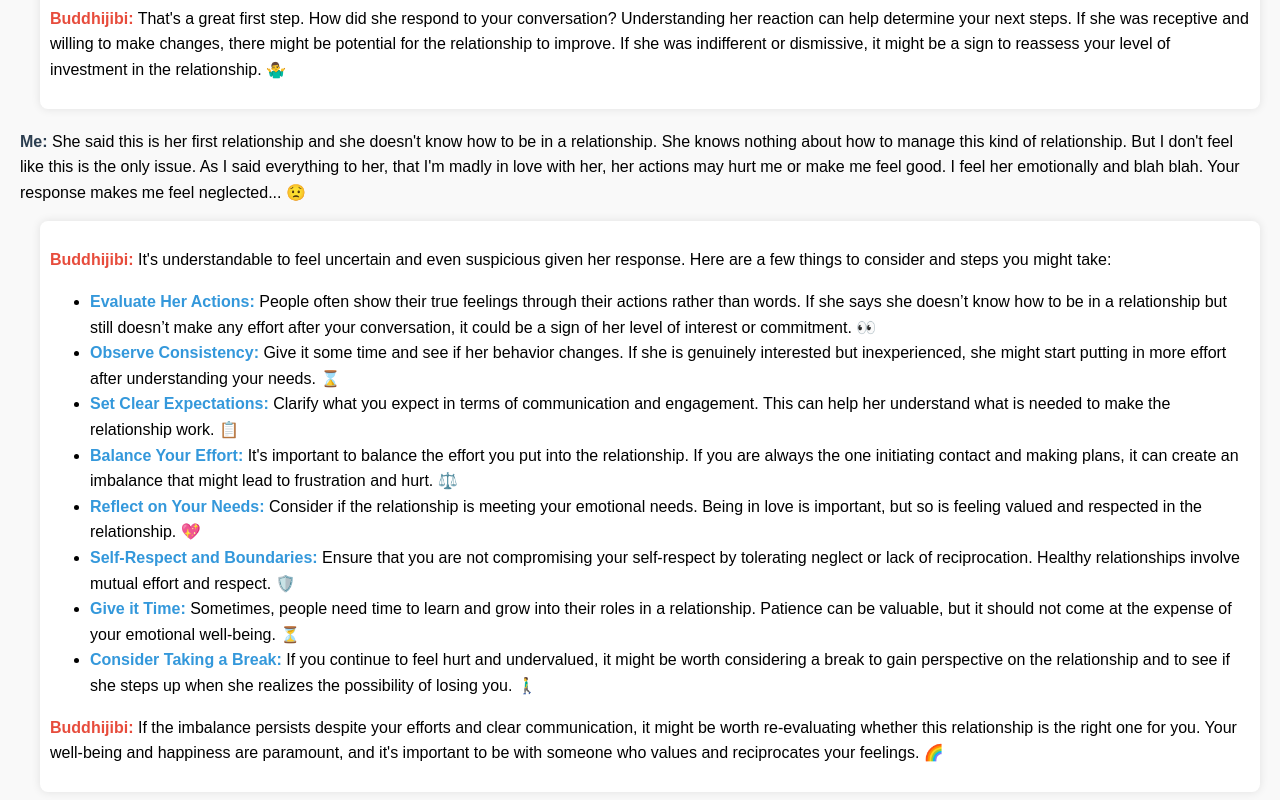
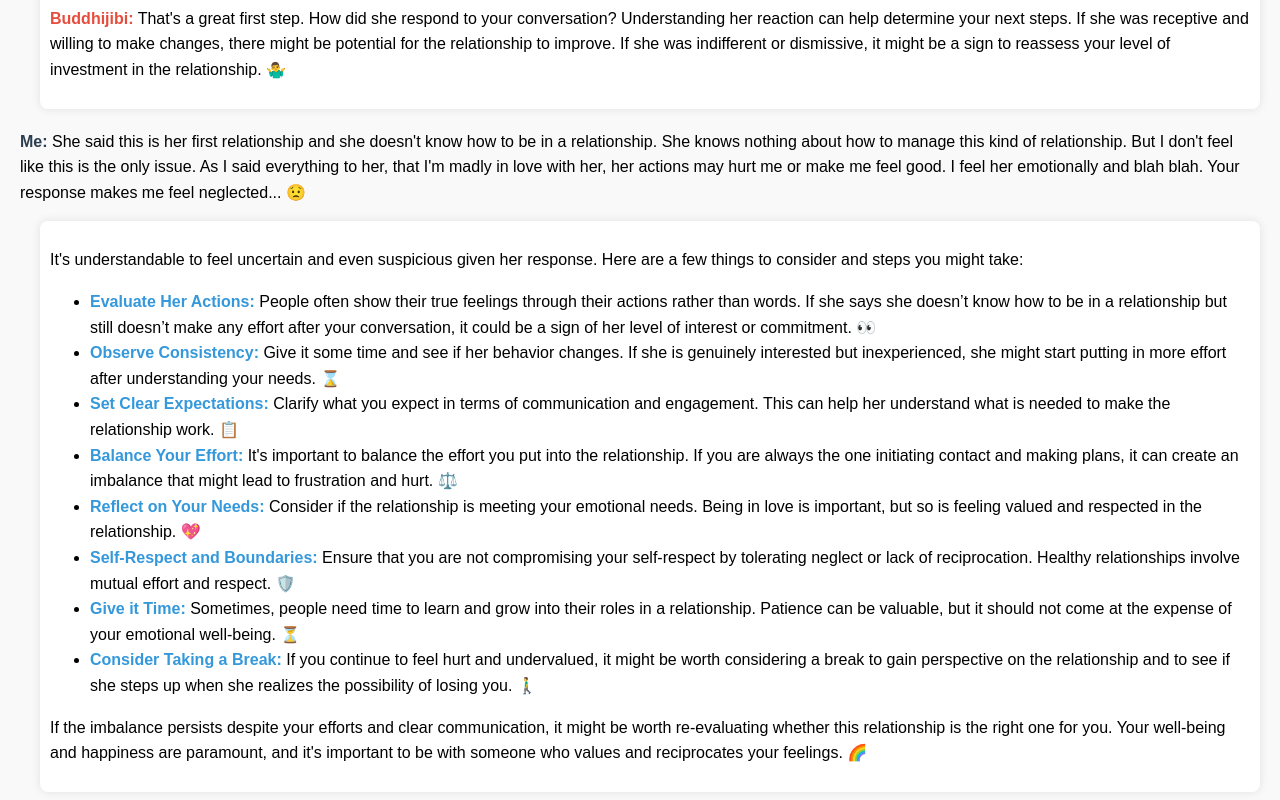
Before and after one commit to hmuzzal/RestInPeace, a plain HTML site: page index.html in a window 1280 px wide. Shown: the part 765-1565 px from the top of the page. Drawn offline with Linux system fonts and the light colour scheme.

Commit message:
Update texts

```diff
--- a/index.html
+++ b/index.html
@@ -106,7 +106,7 @@
     good. I feel her emotionally and blah blah. Your response makes me feel neglected... 😟</p>
 
 <div class="response">
-    <p><span class="buddhijibi">Buddhijibi:</span> It's understandable to feel uncertain and even suspicious given her
+    <p><span class="buddhijibi"></span> It's understandable to feel uncertain and even suspicious given her
         response. Here are a few things to consider and steps you might take:</p>
 
     <ul>
@@ -134,7 +134,7 @@
             she realizes the possibility of losing you. 🚶‍♂️</li>
     </ul>
 
-    <p><span class="buddhijibi">Buddhijibi:</span> If the imbalance persists despite your efforts and clear
+    <p><span class="buddhijibi"></span> If the imbalance persists despite your efforts and clear
         communication, it might be worth re-evaluating whether this relationship is the right one for you. Your
         well-being and happiness are paramount, and it's important to be with someone who values and reciprocates your
         feelings. 🌈</p>
```
